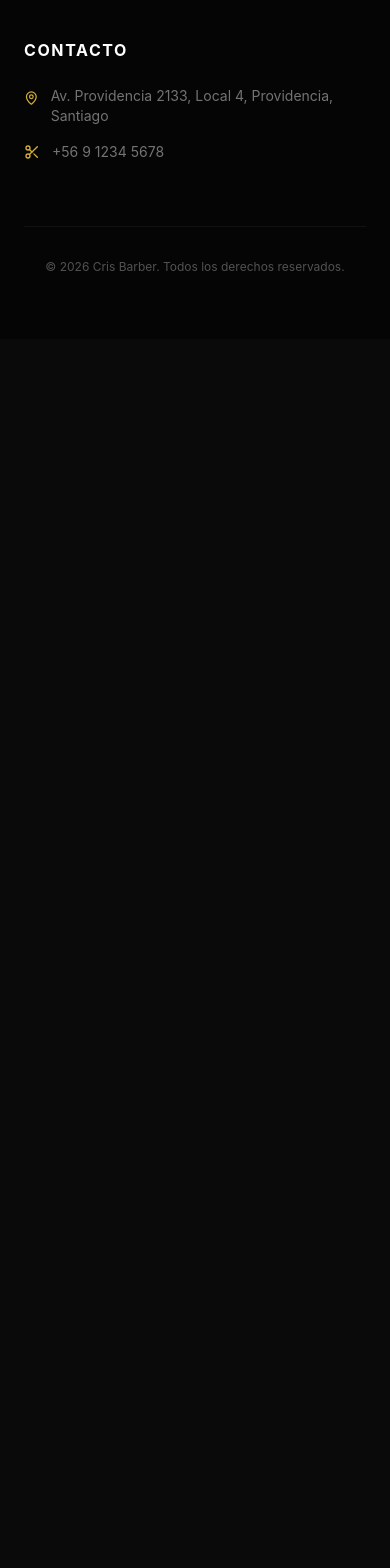
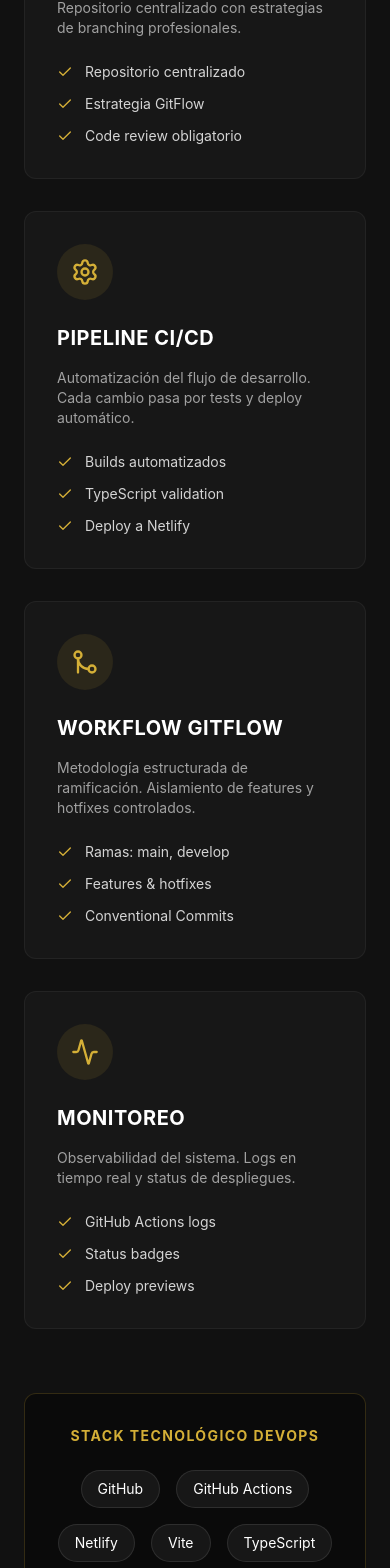
Before and after one commit to victor99a/Demo-Barber, a React (Vite) app: page / in a window 390 px wide. Shown: the part 7874-9442 px from the top of the page. Before the commit the page ends 8213 px from the top, so only its background shows below. Built offline with nearby package versions, Linux system fonts and the light colour scheme.

Commit message:
feat(ui): agregar sección de Ingeniería DevOps

```diff
--- a/src/App.tsx
+++ b/src/App.tsx
@@ -10,7 +10,11 @@ import {
   Instagram,
   Facebook,
   Twitter,
-  X
+  X,
+  GitBranch,
+  Settings,
+  GitMerge,
+  Activity
 } from 'lucide-react';
 import { motion, AnimatePresence } from 'framer-motion';
 
@@ -262,6 +266,7 @@ export default function App() {
             <a href="#services" className="text-sm uppercase tracking-widest hover:text-[#D4AF37] transition-colors">Servicios</a>
             <a href="#gallery" className="text-sm uppercase tracking-widest hover:text-[#D4AF37] transition-colors">Galería</a>
             <a href="#testimonials" className="text-sm uppercase tracking-widest hover:text-[#D4AF37] transition-colors">Reseñas</a>
+            <a href="#devops" className="text-sm uppercase tracking-widest hover:text-[#D4AF37] transition-colors">DevOps</a> {/* ← AGREGAR */}
             <Button onClick={() => document.getElementById('booking')?.scrollIntoView({ behavior: 'smooth' })}>
               Reservar Ahora
             </Button>
@@ -524,6 +529,152 @@ export default function App() {
           </div>
         </div>
       </section>
+      {/* DevOps Section */}
+<section id="devops" className="py-24 px-6 bg-[#111111]">
+  <div className="max-w-7xl mx-auto">
+    <SectionTitle
+      title="Ingeniería DevOps"
+      subtitle="La columna vertebral de nuestro proyecto"
+    />
+
+    <div className="grid grid-cols-1 md:grid-cols-2 lg:grid-cols-4 gap-8 mb-16">
+      {/* Card 1: Control de Versiones */}
+      <div className="bg-[#171717] p-8 rounded-xl border border-white/5 hover:border-[#D4AF37]/50 transition-all">
+        <div className="w-14 h-14 bg-[#D4AF37]/10 rounded-full flex items-center justify-center mb-6">
+          <GitBranch className="text-[#D4AF37]" size={28} />
+        </div>
+        <h3 className="text-xl font-bold uppercase tracking-wide mb-4 text-white">
+          Control de Versiones
+        </h3>
+        <p className="text-neutral-400 text-sm mb-6">
+          Gestión de código con Git y GitHub. Repositorio centralizado con estrategias de branching profesionales.
+        </p>
+        <ul className="space-y-3">
+          <li className="flex items-center gap-3 text-sm text-neutral-300">
+            <Check size={16} className="text-[#D4AF37]" />
+            Repositorio centralizado
+          </li>
+          <li className="flex items-center gap-3 text-sm text-neutral-300">
+            <Check size={16} className="text-[#D4AF37]" />
+            Estrategia GitFlow
+          </li>
+          <li className="flex items-center gap-3 text-sm text-neutral-300">
+            <Check size={16} className="text-[#D4AF37]" />
+            Code review obligatorio
+          </li>
+        </ul>
+      </div>
+
+      {/* Card 2: Pipeline CI/CD */}
+      <div className="bg-[#171717] p-8 rounded-xl border border-white/5 hover:border-[#D4AF37]/50 transition-all">
+        <div className="w-14 h-14 bg-[#D4AF37]/10 rounded-full flex items-center justify-center mb-6">
+          <Settings className="text-[#D4AF37]" size={28} />
+        </div>
+        <h3 className="text-xl font-bold uppercase tracking-wide mb-4 text-white">
+          Pipeline CI/CD
+        </h3>
+        <p className="text-neutral-400 text-sm mb-6">
+          Automatización del flujo de desarrollo. Cada cambio pasa por tests y deploy automático.
+        </p>
+        <ul className="space-y-3">
+          <li className="flex items-center gap-3 text-sm text-neutral-300">
+            <Check size={16} className="text-[#D4AF37]" />
+            Builds automatizados
+          </li>
+          <li className="flex items-center gap-3 text-sm text-neutral-300">
+            <Check size={16} className="text-[#D4AF37]" />
+            TypeScript validation
+          </li>
+          <li className="flex items-center gap-3 text-sm text-neutral-300">
+            <Check size={16} className="text-[#D4AF37]" />
+            Deploy a Netlify
+          </li>
+        </ul>
+      </div>
+
+      {/* Card 3: Workflow GitFlow */}
+      <div className="bg-[#171717] p-8 rounded-xl border border-white/5 hover:border-[#D4AF37]/50 transition-all">
+        <div className="w-14 h-14 bg-[#D4AF37]/10 rounded-full flex items-center justify-center mb-6">
+          <GitMerge className="text-[#D4AF37]" size={28} />
+        </div>
+        <h3 className="text-xl font-bold uppercase tracking-wide mb-4 text-white">
+          Workflow GitFlow
+        </h3>
+        <p className="text-neutral-400 text-sm mb-6">
+          Metodología estructurada de ramificación. Aislamiento de features y hotfixes controlados.
+        </p>
+        <ul className="space-y-3">
+          <li className="flex items-center gap-3 text-sm text-neutral-300">
+            <Check size={16} className="text-[#D4AF37]" />
+            Ramas: main, develop
+          </li>
+          <li className="flex items-center gap-3 text-sm text-neutral-300">
+            <Check size={16} className="text-[#D4AF37]" />
+            Features & hotfixes
+          </li>
+          <li className="flex items-center gap-3 text-sm text-neutral-300">
+            <Check size={16} className="text-[#D4AF37]" />
+            Conventional Commits
+          </li>
+        </ul>
+      </div>
+
+      {/* Card 4: Monitoreo */}
+      <div className="bg-[#171717] p-8 rounded-xl border border-white/5 hover:border-[#D4AF37]/50 transition-all">
+        <div className="w-14 h-14 bg-[#D4AF37]/10 rounded-full flex items-center justify-center mb-6">
+          <Activity className="text-[#D4AF37]" size={28} />
+        </div>
+        <h3 className="text-xl font-bold uppercase tracking-wide mb-4 text-white">
+          Monitoreo
+        </h3>
+        <p className="text-neutral-400 text-sm mb-6">
+          Observabilidad del sistema. Logs en tiempo real y status de despliegues.
+        </p>
+        <ul className="space-y-3">
+          <li className="flex items-center gap-3 text-sm text-neutral-300">
+            <Check size={16} className="text-[#D4AF37]" />
+            GitHub Actions logs
+          </li>
+          <li className="flex items-center gap-3 text-sm text-neutral-300">
+            <Check size={16} className="text-[#D4AF37]" />
+            Status badges
+          </li>
+          <li className="flex items-center gap-3 text-sm text-neutral-300">
+            <Check size={16} className="text-[#D4AF37]" />
+            Deploy previews
+          </li>
+        </ul>
+      </div>
+    </div>
+
+    {/* Tech Stack Badge */}
+    <div className="bg-[#0a0a0a] rounded-xl border border-[#D4AF37]/20 p-8 text-center">
+      <h4 className="text-[#D4AF37] text-sm font-bold uppercase tracking-widest mb-6">
+        Stack Tecnológico DevOps
+      </h4>
+      <div className="flex flex-wrap justify-center gap-4">
+        <span className="px-4 py-2 bg-[#171717] rounded-full text-white text-sm border border-white/10">
+          GitHub
+        </span>
+        <span className="px-4 py-2 bg-[#171717] rounded-full text-white text-sm border border-white/10">
+          GitHub Actions
+        </span>
+        <span className="px-4 py-2 bg-[#171717] rounded-full text-white text-sm border border-white/10">
+          Netlify
+        </span>
+        <span className="px-4 py-2 bg-[#171717] rounded-full text-white text-sm border border-white/10">
+          Vite
+        </span>
+        <span className="px-4 py-2 bg-[#171717] rounded-full text-white text-sm border border-white/10">
+          TypeScript
+        </span>
+        <span className="px-4 py-2 bg-[#171717] rounded-full text-white text-sm border border-white/10">
+          React
+        </span>
+      </div>
+    </div>
+  </div>
+</section>
 
       {/* Footer */}
       <footer className="bg-[#050505] py-16 px-6 border-t border-white/5">
@@ -550,6 +701,7 @@ export default function App() {
         <li><a href="#services" className="hover:text-[#D4AF37] transition-colors">Servicios</a></li>
         <li><a href="#gallery" className="hover:text-[#D4AF37] transition-colors">Galería</a></li>
         <li><a href="#booking" className="hover:text-[#D4AF37] transition-colors">Reservar Cita</a></li>
+        <li><a href="#devops" className="hover:text-[#D4AF37] transition-colors">DevOps</a></li> {/* ← AGREGAR */}
       </ul>
           </div>
 
```
Also changed, not shown: 1 other file (tests, documents, lock files or other folders). Lines whose indentation alone changed are shown as unchanged.
